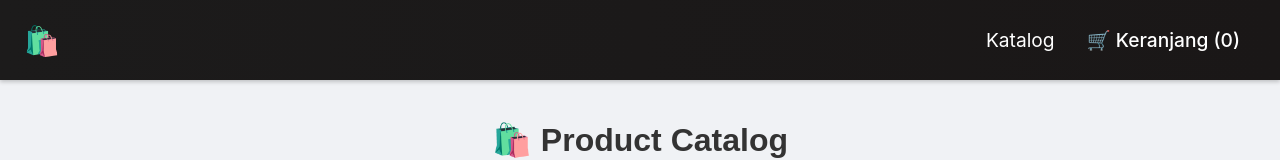
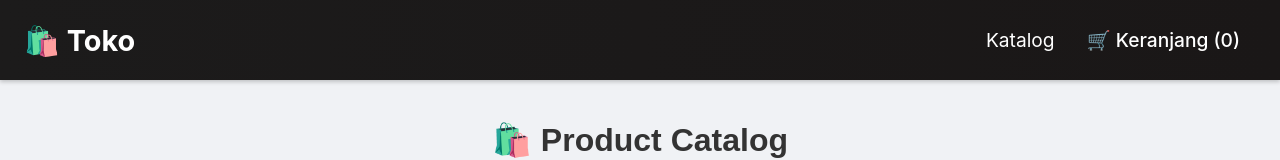
Before and after one commit to Ari-1711/product-catalog-app, a React (Create React App) app: page / in a window 1280 px wide. Shown: the top 160 px of the page. Built offline with nearby package versions, Linux system fonts and the light colour scheme.

Commit message:
Update basename configuration for GitHub Pages routing

```diff
--- a/src/components/Navbar.jsx
+++ b/src/components/Navbar.jsx
@@ -12,7 +12,7 @@ function Navbar() {
     <nav className="navbar">
       <div className="navbar-container">
         <Link to="/" className="navbar-logo">
-          🛍️
+          🛍️ Toko
         </Link>
         <ul className="navbar-menu">
           <li className="navbar-item">
```
Also changed, not shown: 7 other files (tests, documents, lock files or other folders).
